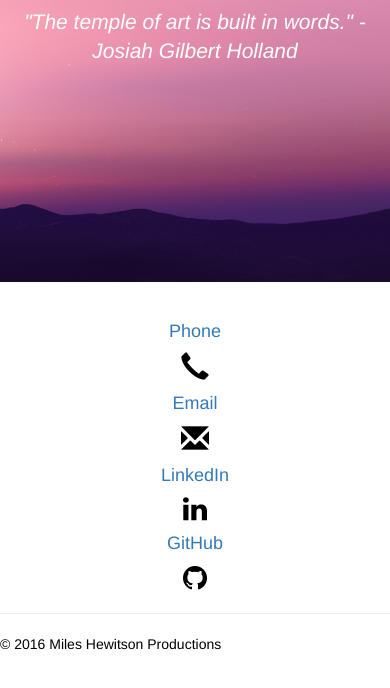
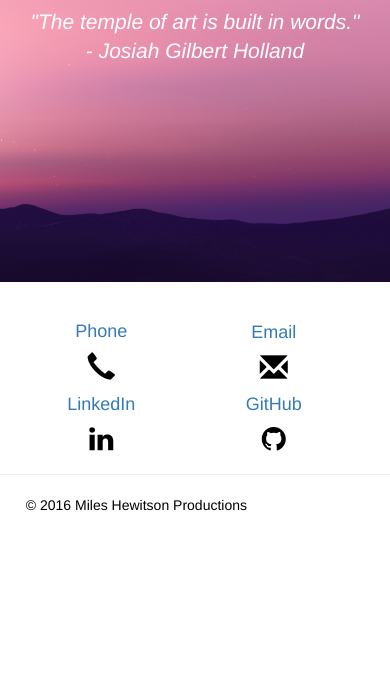
Before and after one commit to mghewitson/mghewitson.github.io, a plain HTML site: page contact.html in a window 390 px wide. Shown: the part 118-806 px from the top of the page. Drawn offline with nearby package versions, Linux system fonts and the light colour scheme.

Commit message:
updated media queries to optimize xs visuals. Removed white space on right when viewed in smaller screens

```diff
--- a/bootstrap/css/contact.css
+++ b/bootstrap/css/contact.css
@@ -48,11 +48,43 @@ span.icon-bar {
   margin: 0 auto;
 }
 
+@media (max-width: 1200px) {
+  .bodycontainer{
+    padding-left: 15px;
+    padding-right: 15px;
+  }
+}
+
+@media (max-width: 767px) {
+  h3 {
+    text-align: center;
+  }
+  p, a {
+    padding-left: 3%;
+    padding-right: 3%;
+  }
+.img-responsive {
+    margin-left: auto;
+    margin-right: auto;
+
+  }
+}
+/*
+@media (max-width: 1200px) {
+  .col-sm-9 h1 {
+    padding-left: 15px;
+  }
+}*/
+
 .glyphicon {
   font-size: 2em;
 
 }
 
+.row {
+  padding-right: 0px;
+  margin-right: 0px;
+}
 
 .col-sm-3 {
   text-align: center;
--- a/bootstrap/css/style.css
+++ b/bootstrap/css/style.css
@@ -6,6 +6,11 @@
   font-weight: lighter;
   max-width: 1000px;
   margin: 0 auto;
+}
+
+.row {
+  padding-right: 0px;
+  margin-right: 0px;
 }
 
 /* Navbar
@@ -34,6 +39,7 @@ span.icon-bar {
   background-position: bottom;
   color: white;
 
+
 }
 
 .heading {
@@ -56,8 +62,25 @@ span.icon-bar {
 
 /* About
 ==========================*/
+@media (max-width: 767px) {
+  .col-sm-9 h1 {
+    text-align: center;
+  }
+  .col-sm-3 h3 {
+    text-align: center;
+  }
+}
+
+@media (max-width: 1200px) {
+  .bodycontainer {
+    padding-left: 15px;
+    padding-right: 15px;
+  }
+}
+
 .about {
   text-align: justify;
+  padding-left: 5%;
 }
 
 a#bki {
--- a/contact.html
+++ b/contact.html
@@ -57,23 +57,38 @@
       <div class="row">
 
         <div class="col-sm-3">
-          <h4><a href="tel:+12068546179">Phone</a></h4>
+          <div class="col-xs-6">
+
+            <h4><a href="tel:+12065555555">Phone</a></h4>
             <b class="glyphicon glyphicon-earphone"></b>
+
+          </div>
         </div>
 
         <div class="col-sm-3">
+          <div class="col-xs-6">
+
             <h4 class=""><a href="mailto:mghewitson@gmail.com">Email</a></h4>
             <b class="glyphicon glyphicon-envelope"></b>
+
+          </div>
         </div>
 
         <div class="col-sm-3">
+          <div class="col-xs-6">
+
             <h4 class=""><a href="https://www.linkedin.com/in/mileshewitson">LinkedIn</a></h4>
             <b class="fa fa-linkedin fa-2x"></b>
+
+          </div>
         </div>
 
         <div class="col-sm-3">
+          <div class="col-xs-6">
+
             <h4 class=""><a href="http://mghewitson.github.io/">GitHub</a></h4>
             <b class="fa fa-github fa-2x"></b>
+          </div>
         </div>
 
       </div>
```
Also changed, not shown: index.html (+1 -0 lines). Lines whose indentation alone changed are shown as unchanged.
